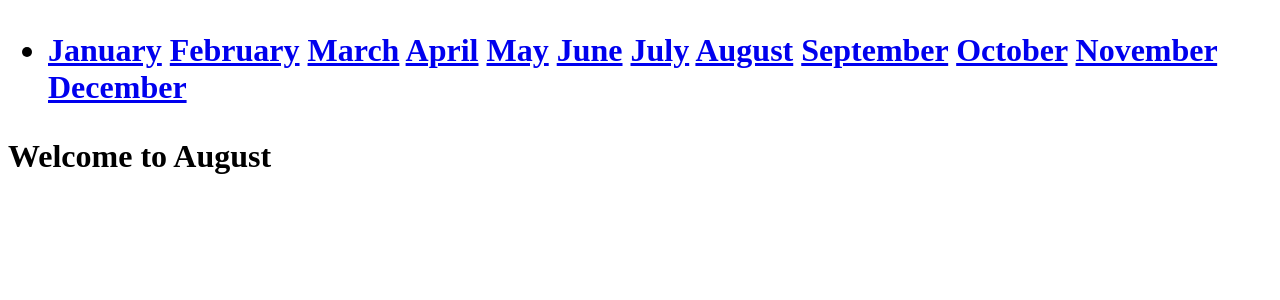
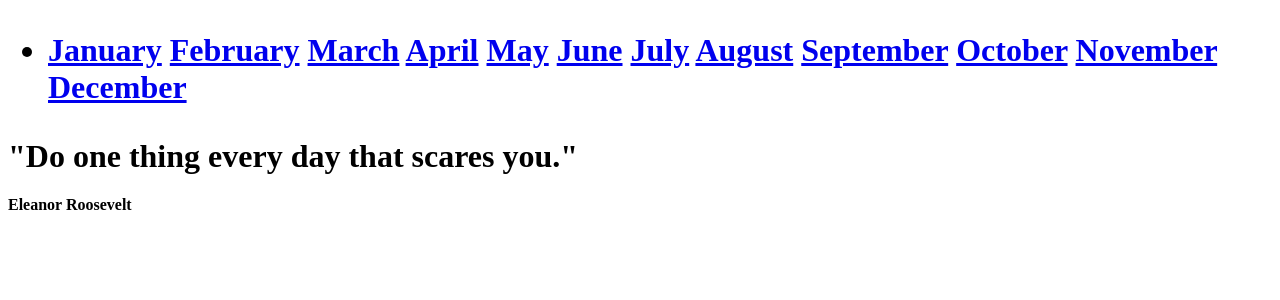
Before and after one commit to ofwonogodwin/monthly_challenges-App2, a Django app: page /aug/ in a window 1280 px wide. Shown: the top 300 px of the page. Run offline with Django 5.2, Linux system fonts and the light colour scheme.

Commit message:
Added Jul and August  content

```diff
--- a/templates/aug.html
+++ b/templates/aug.html
@@ -1,5 +1,6 @@
 {% extends 'base.html' %}
 
 {% block content %}
-    <h1>Welcome to August</h1>
+    <h1>"Do one thing every day that scares you." </h1>
+    <h4>Eleanor Roosevelt</h4>
 {% endblock content %}
--- a/templates/jul.html
+++ b/templates/jul.html
@@ -1,5 +1,6 @@
 {% extends 'base.html' %}
 
 {% block content %}
-    <h1>Welcome to July</h1>
+    <h1>"Hardships often prepare ordinary people for an extraordinary destiny." </h1>
+    <h4>– C.S. Lewis</h4>
 {% endblock content %}
```
